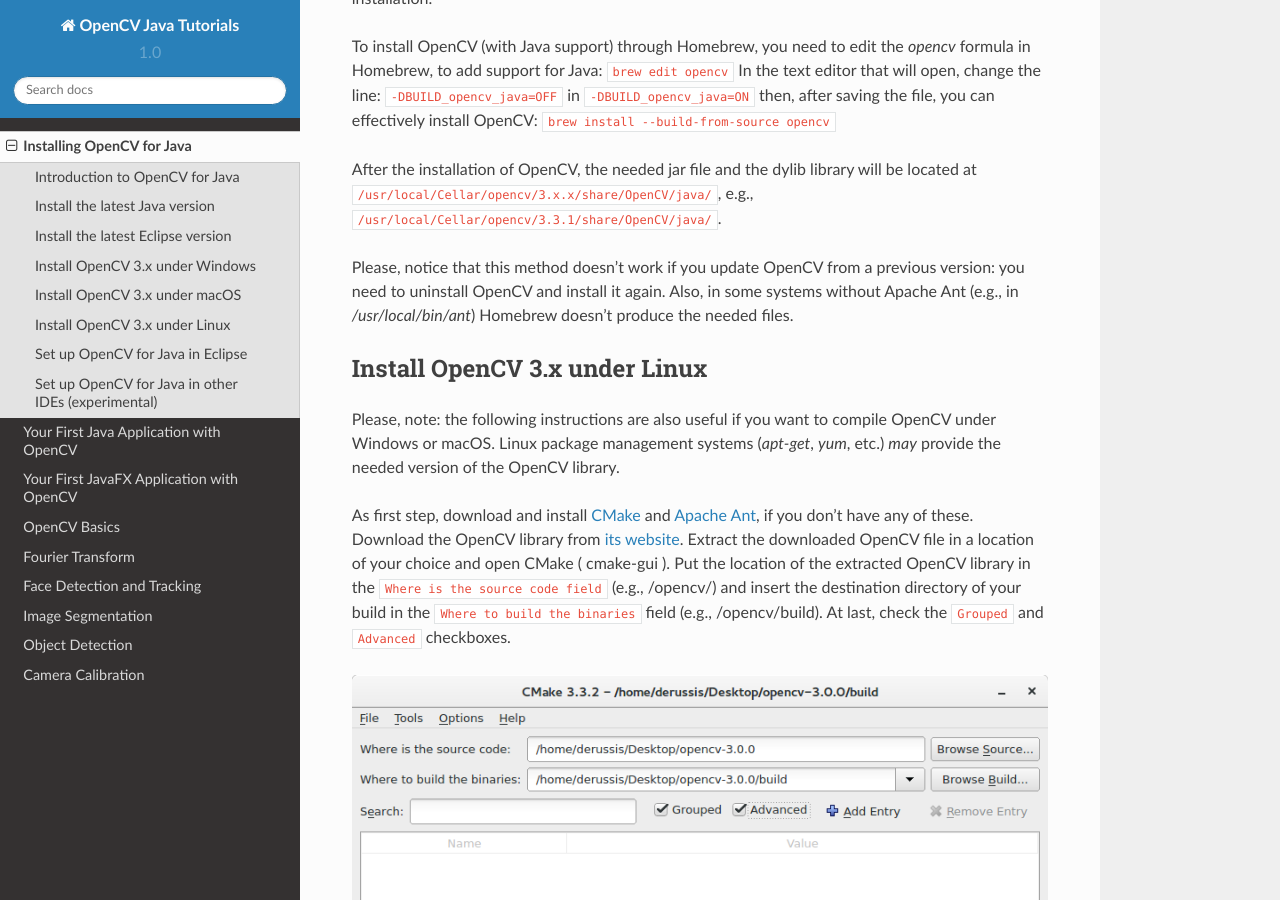
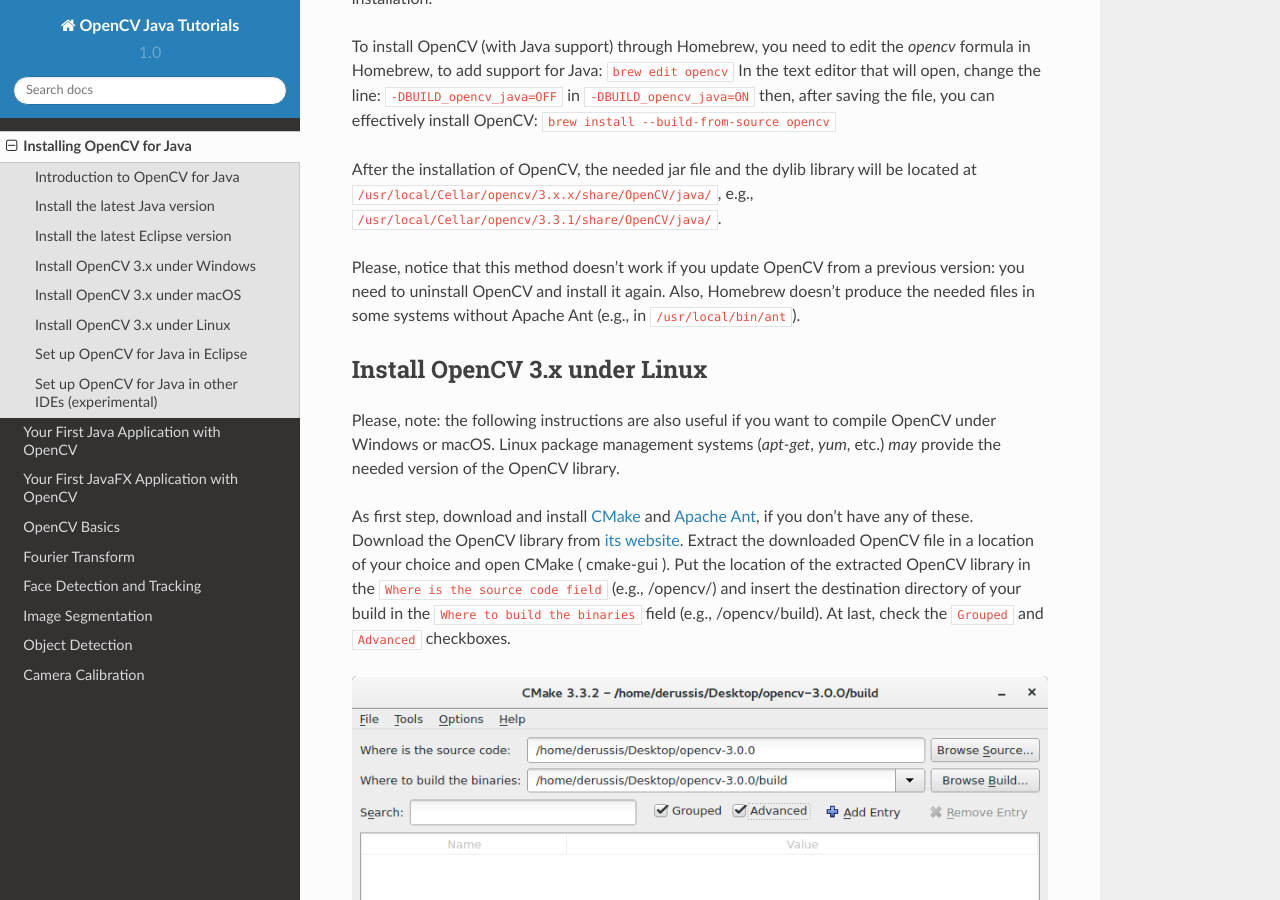
Before and after one commit to opencv-java/opencv-java-tutorials, a Sphinx documentation site: the page built from docs/source/01-installing-opencv-for-java.rst, in a window 1280 px wide and 900 px high, scrolled down 1132 px. Built offline with Sphinx 7.4.7 and the Read the Docs theme 2.0.0, drawn with Linux system fonts in a browser that asks for light colours.

Commit message:
fix a typos

```diff
--- a/docs/source/01-installing-opencv-for-java.rst
+++ b/docs/source/01-installing-opencv-for-java.rst
@@ -43,7 +43,7 @@ then, after saving the file, you can effectively install OpenCV:
 
 After the installation of OpenCV, the needed jar file and the dylib library will be located at ``/usr/local/Cellar/opencv/3.x.x/share/OpenCV/java/``, e.g., ``/usr/local/Cellar/opencv/3.3.1/share/OpenCV/java/``.
 
-Please, notice that this method doesn't work if you update OpenCV from a previous version: you need to uninstall OpenCV and install it again. Also, in some systems without Apache Ant (e.g., in `/usr/local/bin/ant`) Homebrew doesn't produce the needed files.
+Please, notice that this method doesn't work if you update OpenCV from a previous version: you need to uninstall OpenCV and install it again. Also, Homebrew doesn't produce the needed files in some systems without Apache Ant (e.g., in ``/usr/local/bin/ant``).
 
 Install OpenCV 3.x under Linux
 ---------------------------------
```
